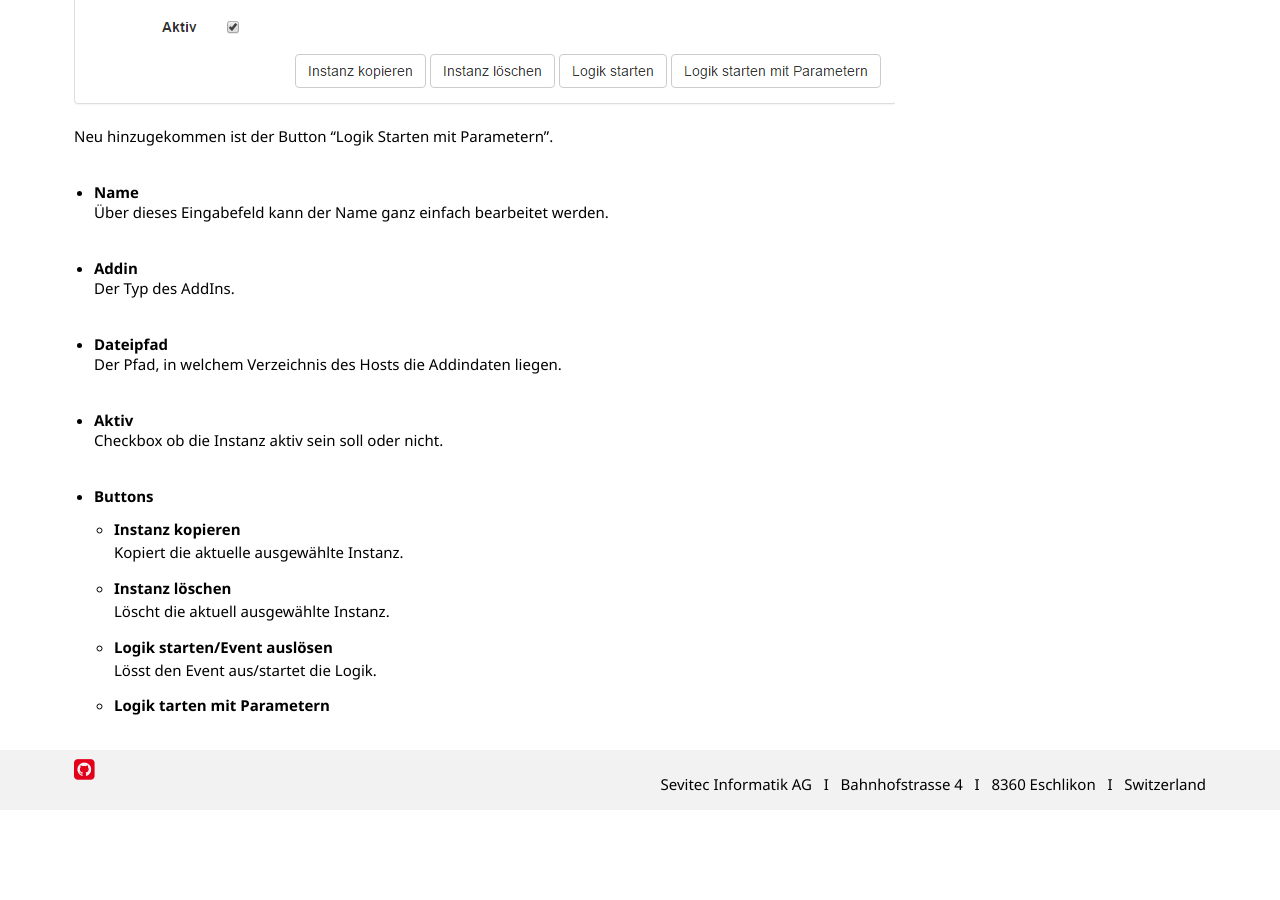
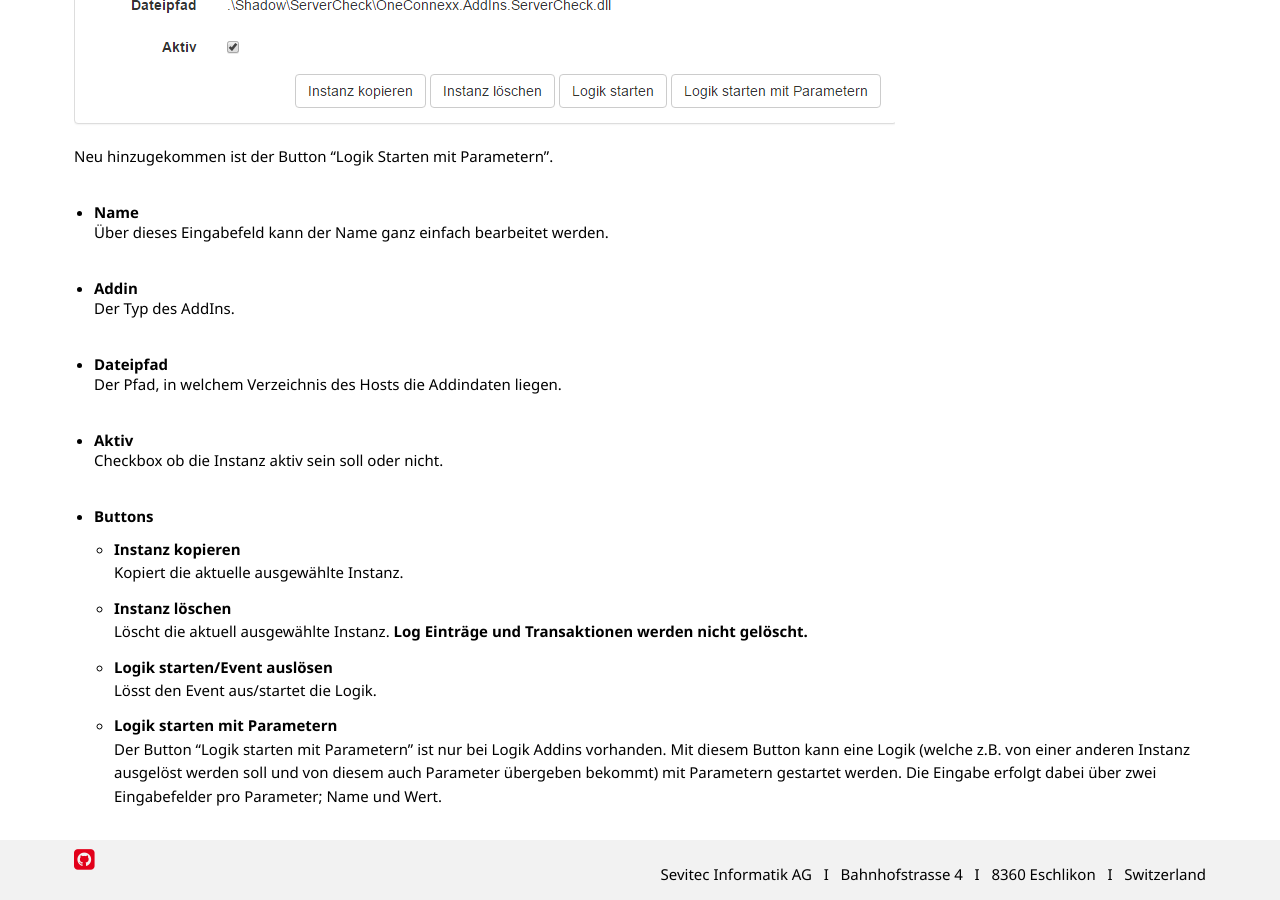
Before and after one commit to primesoft-group/oneconnexx-docs, a Jekyll site: the page built from _pages/webclient/de/konfiguration.md, in a window 1280 px wide and 900 px high, scrolled down 2649 px. Built offline with Jekyll 4.4.1, drawn with Linux system fonts in a browser that asks for light colours; nearby versions of some CDN libraries; some web fonts are replaced; before the commit the page ends 3459 px from its top, so only the background shows below that; some of the changed text lies outside the part shown.

Commit message:
Arbeit an Konfigurationsseite

```diff
--- a/_pages/webclient/de/konfiguration.md
+++ b/_pages/webclient/de/konfiguration.md
@@ -22,10 +22,10 @@
 
   * __Instanz Hinzufügen__
   Über diese Schaltfläche kann eine neue Instanz konfiguriert werden. Dabei muss beachtet werden, dass keine Instanz erstellt werden kann, wenn keine Gruppe konfiguriert ist. Befor eine Instanz erstellt werden kann, muss der Typ ausgewählt werden. Dazu öffnet sich der untenstehende Dialog;
-  <br />
+  <br /><br />
   ![X]({{ site.baseurl}}/assets/content-images/webclient/de/addnewinstance.png "Add new Instance")<br />
   <br />
-  Per Mausklick oder mit shift und Enter kann der gewünschte Addintyp ausgewählt werden. Erst wenn dies getan ist, kann der Name gesetzt werden.
+  Per Mausklick oder mit Shift und Enter kann der gewünschte Addintyp ausgewählt werden. Erst wenn dies getan ist, kann der Name gesetzt werden.
   <br /><br />
   ![X]({{ site.baseurl}}/assets/content-images/webclient/de/nameinstance.png "Name new Instance")
   <br /><br />
@@ -41,6 +41,7 @@
   ![X]({{ site.baseurl }}/assets/content-images/webclient/de/detailviewlogicaddin.png "Instanz Detail Logik Addin")
   <br /><br />
   Neu hinzugekommen ist der Button "Logik Starten mit Parametern".
+
   * __Name__
   Über dieses Eingabefeld kann der Name ganz einfach bearbeitet werden.
 
@@ -57,7 +58,8 @@
     * __Instanz kopieren__
 	Kopiert die aktuelle ausgewählte Instanz.
 	* __Instanz löschen__
-	Löscht die aktuell ausgewählte Instanz.
+	Löscht die aktuell ausgewählte Instanz. __Log Einträge und Transaktionen werden nicht gelöscht.__
 	* __Logik starten/Event auslösen__
 	Lösst den Event aus/startet die Logik.
-	* __Logik tarten mit Parametern__
+	* __Logik starten mit Parametern__
+	Der Button "Logik starten mit Parametern" ist nur bei Logik Addins vorhanden. Mit diesem Button kann eine Logik (welche z.B. von einer anderen Instanz ausgelöst werden soll und von diesem auch Parameter übergeben bekommt) mit Parametern gestartet werden. Die Eingabe erfolgt dabei über zwei Eingabefelder pro Parameter; Name und Wert.
```
